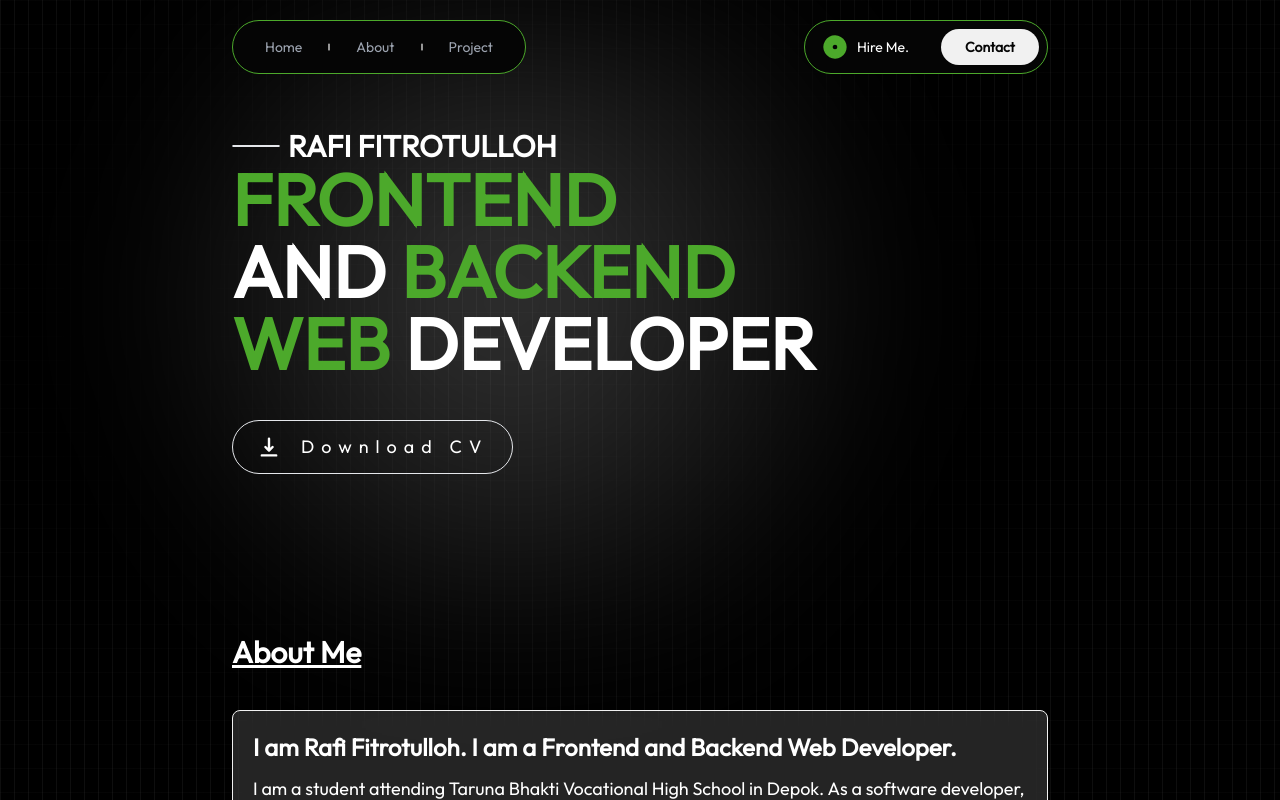
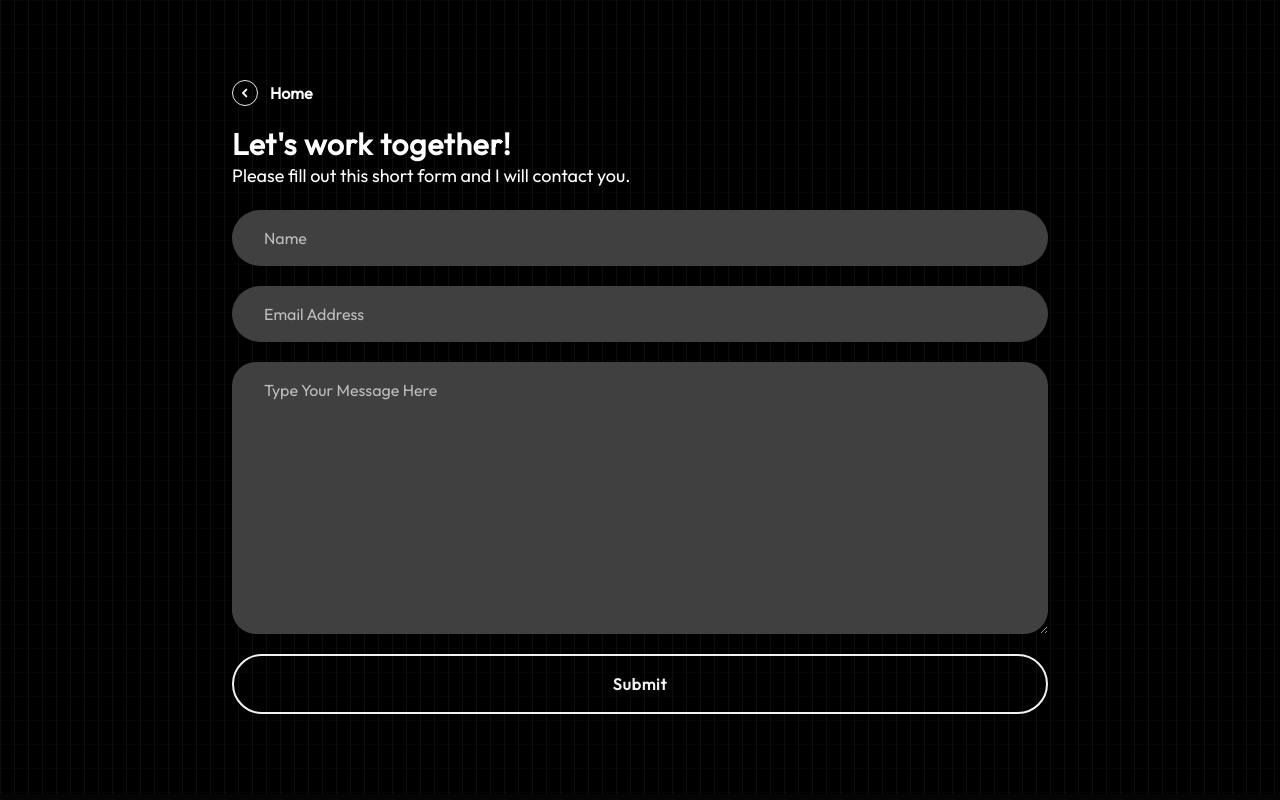
Before and after one commit to rafiftrlh/rafiftr-porto, a React (Vite) app: page /contact in a window 1280 px wide. Shown: the top 800 px of the page. Built offline with nearby package versions, Linux system fonts and the light colour scheme.

Commit message:
feat: add contact section

```diff
--- a/package.json
+++ b/package.json
@@ -13,7 +13,8 @@
     "framer-motion": "^11.1.7",
     "react": "^18.2.0",
     "react-dom": "^18.2.0",
-    "react-icons": "^5.1.0"
+    "react-icons": "^5.1.0",
+    "react-router-dom": "^6.23.0"
   },
   "devDependencies": {
     "@types/react": "^18.2.66",
--- a/src/App.jsx
+++ b/src/App.jsx
@@ -1,3 +1,4 @@
+import { useRef } from "react";
 import { NavBottom } from "./components/NavBottom";
 import { NavTop } from "./components/NavTop";
 import { LoaderHome } from "./components/loaderHome/LoaderHome";
@@ -6,6 +7,10 @@ import { Footer } from "./sections/Footer";
 import { Home } from "./sections/Home";
 
 export default function App() {
+  const home = useRef();
+  const about = useRef();
+  const footer = useRef();
+
   return (
     <div className="overflow-hidden">
       <LoaderHome />
@@ -20,14 +25,20 @@ export default function App() {
 
         {/* Start Logo */}
 
-        <NavTop />
-        <NavBottom />
+        <NavTop home={home} about={about} footer={footer} />
+        <NavBottom home={home} about={about} footer={footer} />
 
         <main>
           {/* Sections */}
-          <Home />
-          <About />
-          <Footer />
+          <div ref={home}>
+            <Home />
+          </div>
+          <div ref={about}>
+            <About />
+          </div>
+          <div ref={footer}>
+            <Footer />
+          </div>
         </main>
       </div>
     </div>
--- a/src/components/NavTop.jsx
+++ b/src/components/NavTop.jsx
@@ -1,3 +1,5 @@
+import { Link } from "react-router-dom";
+
 export const NavTop = () => {
   return (
     <header
@@ -63,8 +65,8 @@ export const NavTop = () => {
         {/* Ene Nav */}
 
         {/* Start Button to Page Contact */}
-        <a
-          href=""
+        <Link
+          to="/contact"
           className="transition-all flex items-center gap-8 py-2 bg-blk border border-primary rounded-full pr-2 pl-4 group hover:bg-wht"
         >
           <div className="flex items-center gap-2">
@@ -78,13 +80,13 @@ export const NavTop = () => {
               <path d="M17 3.34a10 10 0 1 1-14.995 8.984L2 12l.005-.324A10 10 0 0 1 17 3.34M12 10a2 2 0 0 0-1.977 1.697l-.018.154L10 12l.005.15A2 2 0 1 0 12 10"></path>
             </svg>
             <span className="transition-all group-hover:text-blk text-nav">
-              Hire Me.
+              Get in touch.
             </span>
           </div>
           <div className="transition-all bg-wht text-blk font-semibold px-6 py-2 rounded-full group-hover:bg-blk group-hover:text-wht text-nav">
             Contact
           </div>
-        </a>
+        </Link>
         {/* End Button to Page Contact */}
       </div>
     </header>
--- a/src/index.css
+++ b/src/index.css
@@ -4,7 +4,7 @@
 
 @layer base {
   * {
-    @apply text-white font-outfit;
+    @apply text-white font-outfit scroll-smooth;
   }
 
   body {
@@ -17,17 +17,13 @@
       ),
       linear-gradient(to bottom, #8080800a 1.5px, transparent 1.5px);
   }
+
+  section {
+    @apply max-w-4xl mx-auto px-10 py-20 relative z-10;
+  }
 }
 
 @layer components {
-  section {
-    @apply max-w-4xl mx-auto px-10 py-20 relative z-10;
-  }
-
-  /* main {
-    @apply relative;
-  } */
-
   .link-navbar {
     @apply transition-all text-gray-400 hover:text-wht hover:font-semibold;
   }
@@ -51,4 +47,12 @@
   .li-icon {
     @apply w-10 h-10 transition-all hover:scale-110;
   }
+
+  .input-contact {
+    @apply py-4 rounded-full px-8 outline-none placeholder:text-wht/70 text-wht bg-neutral-700 backdrop-blur-3xl;
+  }
+
+  .textarea-contact {
+    @apply py-4 rounded-3xl px-8 outline-none placeholder:text-wht/70 text-wht bg-neutral-700 backdrop-blur-3xl;
+  }
 }
--- a/src/main.jsx
+++ b/src/main.jsx
@@ -2,9 +2,22 @@ import React from "react";
 import ReactDOM from "react-dom/client";
 import App from "./App.jsx";
 import "./index.css";
+import { createBrowserRouter, RouterProvider } from "react-router-dom";
+import { ContactPage } from "./pages/ContactPage.jsx";
+
+const router = createBrowserRouter([
+  {
+    path: "/",
+    element: <App />,
+  },
+  {
+    path: "/contact",
+    element: <ContactPage />,
+  },
+]);
 
 ReactDOM.createRoot(document.getElementById("root")).render(
   <React.StrictMode>
-    <App />
+    <RouterProvider router={router} />
   </React.StrictMode>
 );
--- /dev/null
+++ b/src/pages/ContactPage.jsx
@@ -0,0 +1,63 @@
+import { Link } from "react-router-dom";
+import { Footer } from "../sections/Footer";
+
+export const ContactPage = () => {
+  return (
+    <>
+      <section>
+        <Link
+          to="/"
+          className="transition-all flex items-center gap-3 text-sm sm:text-base font-semibold hover:text-primary group w-fit"
+        >
+          <div className="transition-all border-[1.5px] p-1 rounded-full w-fit h-fit group-hover:border-primary">
+            <svg
+              className="transition-all stroke-wht group-hover:stroke-primary h-3 w-3 sm:h-4 sm:w-4"
+              xmlns="http://www.w3.org/2000/svg"
+              viewBox="0 0 24 24"
+            >
+              <path
+                fill="none"
+                strokeLinecap="round"
+                strokeLinejoin="round"
+                strokeWidth={3}
+                d="m14 7l-5 5m0 0l5 5"
+              ></path>
+            </svg>
+          </div>
+          Home
+        </Link>
+        <div className="flex flex-col mt-5 w-full">
+          <h1 className="text-2xl sm:text-3xl font-bold tracking-wide">
+            Let&apos;s work together!
+          </h1>
+          <p className="text-base sm:text-lg font-medium">
+            Please fill out this short form and I will contact you.
+          </p>
+          <form action="" className="mt-5 flex flex-col gap-5">
+            <input type="text" placeholder="Name" className="input-contact" />
+            <input
+              type="text"
+              placeholder="Email Address"
+              className="input-contact"
+            />
+            <textarea
+              placeholder="Type Your Message Here"
+              className="textarea-contact"
+              name=""
+              id=""
+              cols="30"
+              rows="10"
+            ></textarea>
+            <button
+              className="transition-all border-2 border-wht text-wht rounded-full py-4 font-semibold tracking-wider text-base hover:bg-wht hover:text-blk"
+              type="submit"
+            >
+              Submit
+            </button>
+          </form>
+        </div>
+      </section>
+      <Footer />
+    </>
+  );
+};
--- a/src/sections/About.jsx
+++ b/src/sections/About.jsx
@@ -70,7 +70,7 @@ export const About = () => {
                   <AiFillLinkedin className="text-2xl transition-all hover:fill-primary" />
                 </a>
               </li>
-              <li className="border-l-2 pl-2 text-base hover:text-primary transition-all">
+              <li className="border-l-2 pl-2 font-medium text-base hover:text-primary transition-all">
                 <a href="mailto:rafifitro89@email.com">rafifitro89@gmail.com</a>
               </li>
             </ul>
@@ -125,11 +125,11 @@ export const About = () => {
                   <img src="icons/icon-mysql.svg" alt="mysql" />
                 </a>
               </li>
-              <li className="li-icon">
+              {/* <li className="li-icon">
                 <a href="https://www.mongodb.com/">
                   <img src="icons/icon-mongodb.svg" alt="mongodb" />
                 </a>
-              </li>
+              </li> */}
               <li className="li-icon">
                 <a href="https://www.figma.com">
                   <img src="/icons/icon-figma.svg" alt="figma" />
--- a/src/sections/Home.jsx
+++ b/src/sections/Home.jsx
@@ -13,11 +13,11 @@ export const Home = () => {
         <span className="text-primary">WEB</span> DEVELOPER
       </h1>
       <button
-        className="transition-all flex items-center gap-5 mt-10 border w-fit px-6 py-3 rounded-full hover:bg-wht/30 hover:backdrop-blur-sm"
+        className="transition-all flex items-center gap-5 mt-10 border w-fit px-6 py-3 rounded-full hover:bg-wht hover:border-wht group"
         type="button"
       >
-        <HiDownload className="size-4 sm:size-5 md:size-6" />{" "}
-        <span className="tracking-[7px] font-medium text-sm sm:text-base md:text-lg">
+        <HiDownload className="transition-all size-4 sm:size-5 md:size-6 group-hover:fill-blk" />{" "}
+        <span className="transition-all tracking-[7px] font-semibold text-sm sm:text-base md:text-lg group-hover:text-blk">
           Download CV
         </span>
       </button>
```
Also changed, not shown: 1 other file (tests, documents, lock files or other folders).
